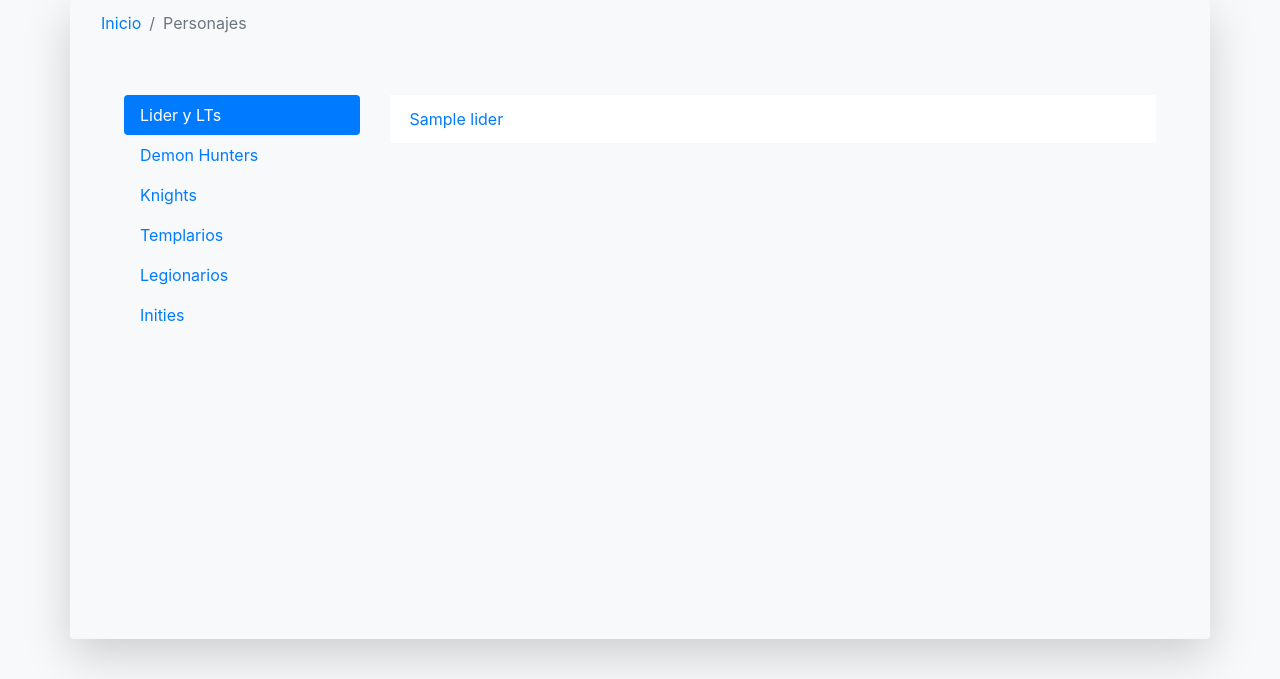
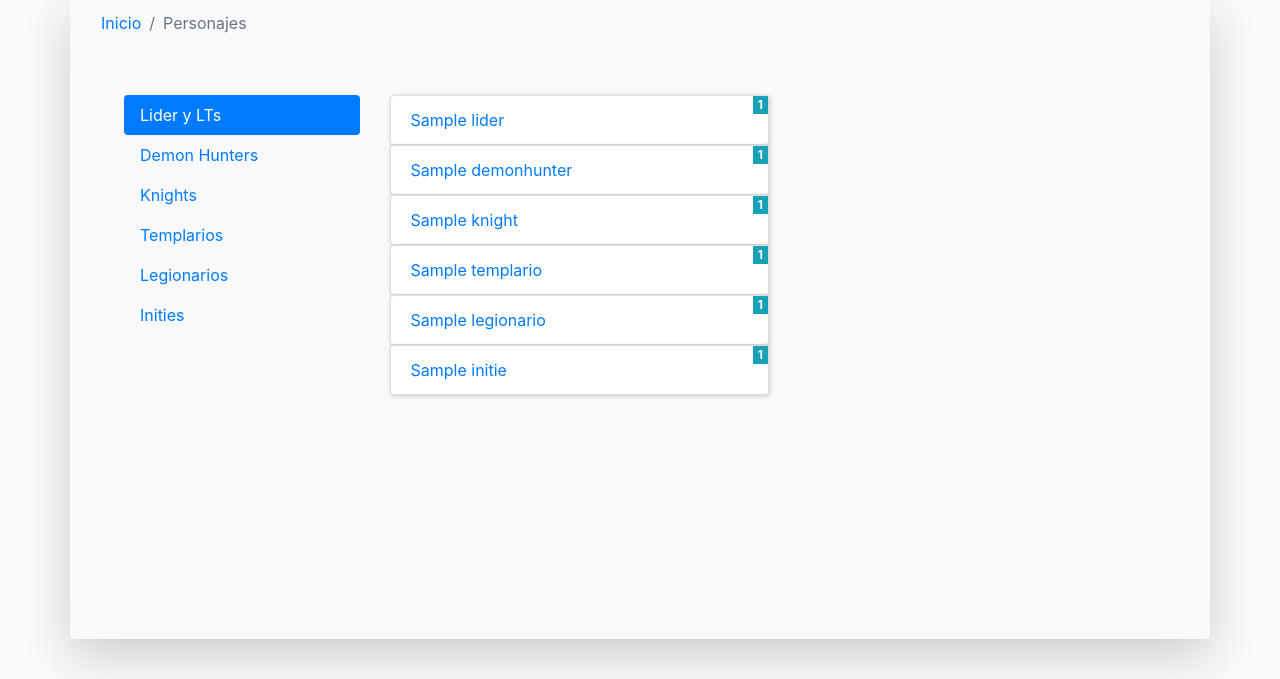
Before and after one commit to jhurtadojerves/characters, a Django app: template apps/characters/templates/characters/list.html in a window 1280 px wide. Shown: the part 73-752 px from the top of the page. Run offline with Django 3.2, Linux system fonts and the light colour scheme; the template is opened without the code that fills it: most values are stand-ins (such as "Sample title", 1, 10 or a date in 2020); some libraries are stand-ins or nearby versions.

Commit message:
Refactor Characters List

```diff
--- a/apps/characters/models.py
+++ b/apps/characters/models.py
@@ -62,3 +62,6 @@
     def save(self, *args, **kwargs):
         self.slug = slugify(self.nick)
         super().save(*args, **kwargs)
+
+    class Meta:
+        ordering = ("nick",)
--- a/apps/characters/templates/characters/form.html
+++ b/apps/characters/templates/characters/form.html
@@ -13,7 +13,6 @@
 {% endblock content %}
 
 
-
 {% block js %}
 <script>
   $('.selectmultiple').chosen({
--- /dev/null
+++ b/apps/characters/templates/characters/items.html
@@ -0,0 +1,10 @@
+<div class="tab-pane fade show {{status}}" id="v-pills-{{ tab }}" role="tabpanel" aria-labelledby="v-pills-{{ tab }}-tab">
+  <ul class="characters-list">
+    {% for character in characters %}
+    <li class="list-group-item characters-item">
+      <span class="badge badge-info badge-top">{{ forloop.counter }}</span>
+      <a href="{% url 'Character:detail' character.slug %}">{{ character }}</a>
+    </li>
+    {% endfor %}
+  </ul>
+</div>
--- a/apps/characters/templates/characters/list.html
+++ b/apps/characters/templates/characters/list.html
@@ -4,60 +4,53 @@
 <div class="row m-4 pt-4">
   <div class="col-3">
     <div class="nav flex-column nav-pills" id="v-pills-tab" role="tablist" aria-orientation="vertical">
-                <a class="nav-link active" id="v-pills-home-tab" data-toggle="pill" href="#v-pills-home" role="tab" aria-controls="v-pills-home" aria-selected="true"> Lider y LTs  </a>
-                <a class="nav-link" id="v-pills-profile-tab" data-toggle="pill" href="#v-pills-profile" role="tab" aria-controls="v-pills-profile" aria-selected="false">Demon Hunters</a>
-                <a class="nav-link" id="v-pills-messages-tab" data-toggle="pill" href="#v-pills-messages" role="tab" aria-controls="v-pills-messages" aria-selected="false">Knights</a>
-                <a class="nav-link" id="v-pills-settings-tab" data-toggle="pill" href="#v-pills-settings" role="tab" aria-controls="v-pills-settings" aria-selected="false">Templarios</a>
-                <a class="nav-link" id="v-pills-legionario-tab" data-toggle="pill" href="#v-pills-legionario" role="tab" aria-controls="v-pills-legionario" aria-selected="false">Legionarios</a>
-                <a class="nav-link" id="v-pills-initie-tab" data-toggle="pill" href="#v-pills-initie" role="tab" aria-controls="v-pills-initie" aria-selected="false">Inities</a>
-
+      <a class="nav-link active" id="v-pills-home-tab" data-toggle="pill" href="#v-pills-home" role="tab"
+         aria-controls="v-pills-home" aria-selected="true">Lider y LTs</a>
+      <a class="nav-link" id="v-pills-profile-tab" data-toggle="pill" href="#v-pills-profile" role="tab"
+         aria-controls="v-pills-profile" aria-selected="false">Demon Hunters</a>
+      <a class="nav-link" id="v-pills-messages-tab" data-toggle="pill" href="#v-pills-messages" role="tab"
+         aria-controls="v-pills-messages" aria-selected="false">Knights</a>
+      <a class="nav-link" id="v-pills-settings-tab" data-toggle="pill" href="#v-pills-settings" role="tab"
+         aria-controls="v-pills-settings" aria-selected="false">Templarios</a>
+      <a class="nav-link" id="v-pills-legionario-tab" data-toggle="pill" href="#v-pills-legionario" role="tab"
+         aria-controls="v-pills-legionario" aria-selected="false">Legionarios</a>
+      <a class="nav-link" id="v-pills-initie-tab" data-toggle="pill" href="#v-pills-initie" role="tab"
+         aria-controls="v-pills-initie" aria-selected="false">Inities</a>
     </div>
   </div>
   <div class="col-9">
     <div class="tab-content" id="v-pills-tabContent">
-            <div class="tab-pane fade show active" id="v-pills-home" role="tabpanel" aria-labelledby="v-pills-home-tab">
-                <ul class="list-group list-group-flush">
-                    {% for lider in lideres %}
-                        <li class="list-group-item"> <a href="{% url 'Character:detail' lider.slug %}">{{ lider }}</a> </li>
-                    {% endfor %}
-                </ul>
-            </div>
-            <div class="tab-pane fade" id="v-pills-profile" role="tabpanel" aria-labelledby="v-pills-profile-tab">
-                <ul class="list-group list-group-flush">
-                    {% for demonhunter in demonhunters %}
-                        <li class="list-group-item"> <a href="{% url 'Character:detail' demonhunter.slug %}">{{ demonhunter }}</a> </li>
-                    {% endfor %}
-                </ul>
-            </div>
-            <div class="tab-pane fade" id="v-pills-messages" role="tabpanel" aria-labelledby="v-pills-messages-tab">
-                <ul class="list-group list-group-flush">
-                    {% for knight in knights %}
-                        <li class="list-group-item"> <a href="{% url 'Character:detail' knight.slug %}">{{ knight }}</a> </li>
-                    {% endfor %}
-                </ul>
-            </div>
-            <div class="tab-pane fade" id="v-pills-settings" role="tabpanel" aria-labelledby="v-pills-settings-tab">
-                <ul class="list-group list-group-flush">
-                    {% for templario in templarios %}
-                        <li class="list-group-item"> <a href="{% url 'Character:detail' templario.slug %}">{{ templario }}</a> </li>
-                    {% endfor %}
-                </ul>
-            </div>
-            <div class="tab-pane fade" id="v-pills-legionario" role="tabpanel" aria-labelledby="v-pills-legionario-tab">
-                <ul class="list-group list-group-flush">
-                    {% for legionario in legionarios %}
-                        <li class="list-group-item"> <a href="{% url 'Character:detail' legionario.slug %}">{{ legionario }}</a> </li>
-                    {% endfor %}
-                </ul>
-            </div>
-            <div class="tab-pane fade" id="v-pills-initie" role="tabpanel" aria-labelledby="v-pills-initie-tab">
-                <ul class="list-group list-group-flush">
-                    {% for initie in inities %}
-                        <li class="list-group-item"> <a href="{% url 'Character:detail' initie.slug %}">{{ initie }}</a> </li>
-                    {% endfor %}
-                </ul>
-            </div>
+      {% include 'characters/items.html' with characters=lideres tab='home' status='active' %}
+      {% include 'characters/items.html' with characters=demonhunters tab='profile' %}
+      {% include 'characters/items.html' with characters=knights tab='messages' %}
+      {% include 'characters/items.html' with characters=templarios tab='settings' %}
+      {% include 'characters/items.html' with characters=legionarios tab='legionario' %}
+      {% include 'characters/items.html' with characters=inities tab='initie' %}
     </div>
   </div>
 </div>
 {% endblock content %}
+
+{% block css %}
+<style>
+  .characters-list {
+    display: grid;
+    grid-template-columns: repeat(auto-fill, minmax(350px, 1fr));
+    grid-gap: .5em;
+    padding-left: 0;
+    margin-bottom: 0;
+  }
+
+  .characters-item {
+    box-shadow: 1px 1px 5px rgba(0, 0, 0, .2);
+  }
+
+  .badge-top {
+    position: absolute;
+    top: 0;
+    right: 0;
+    border-radius: 0;
+  }
+
+</style>
+{% endblock %}
--- a/apps/characters/views.py
+++ b/apps/characters/views.py
@@ -26,7 +26,9 @@
     def get_context_data(self, **kwargs):
         context = super().get_context_data(**kwargs)
         characters = Character.objects.all()
-        context["lideres"] = characters.filter(Q(range=6) | Q(is_lieutenant=True))
+        context["lideres"] = characters.filter(
+            Q(range=6) | Q(is_lieutenant=True)
+        ).order_by("-range")
         characters = characters.exclude(is_lieutenant=True)
         context["inities"] = characters.filter(range=1)
         context["legionarios"] = characters.filter(range=2)
```
Also changed, not shown: apps/characters/templates/characters/update.html (+4 -4 lines). Lines whose indentation alone changed are shown as unchanged.
